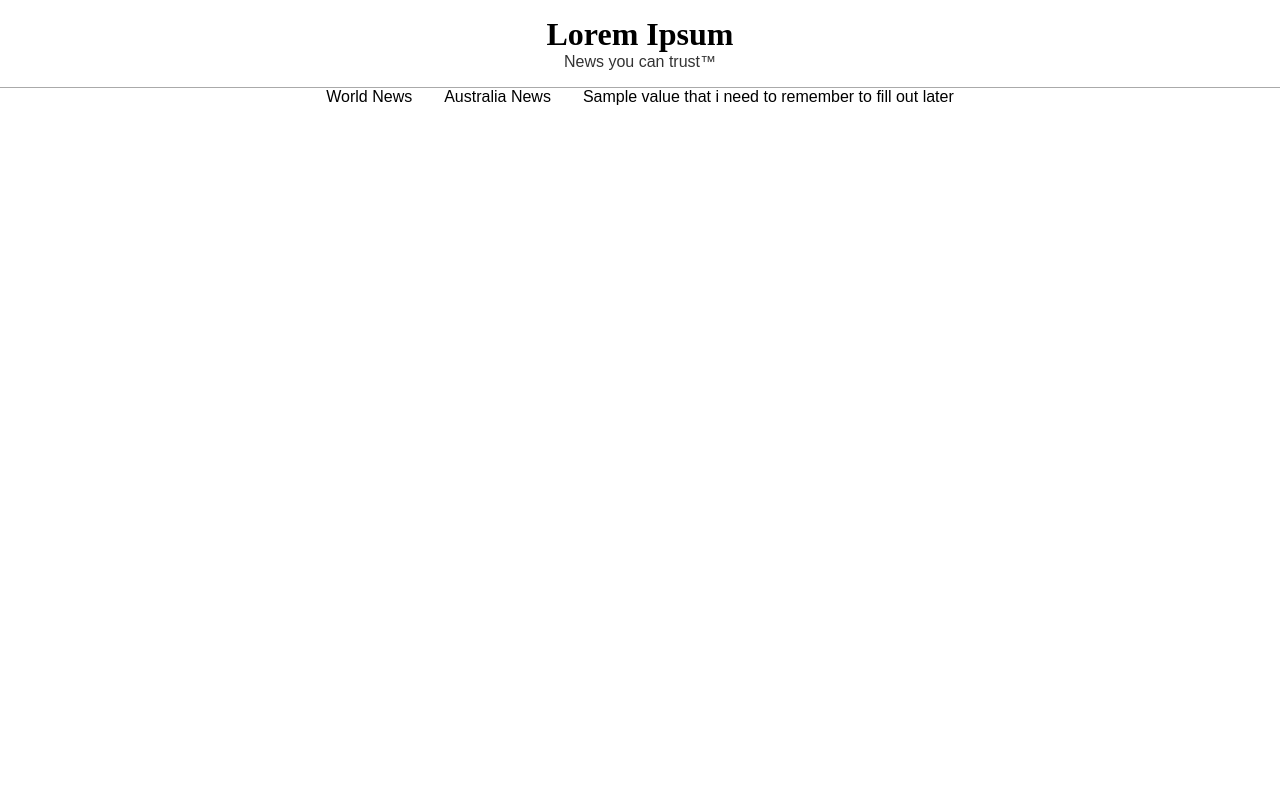
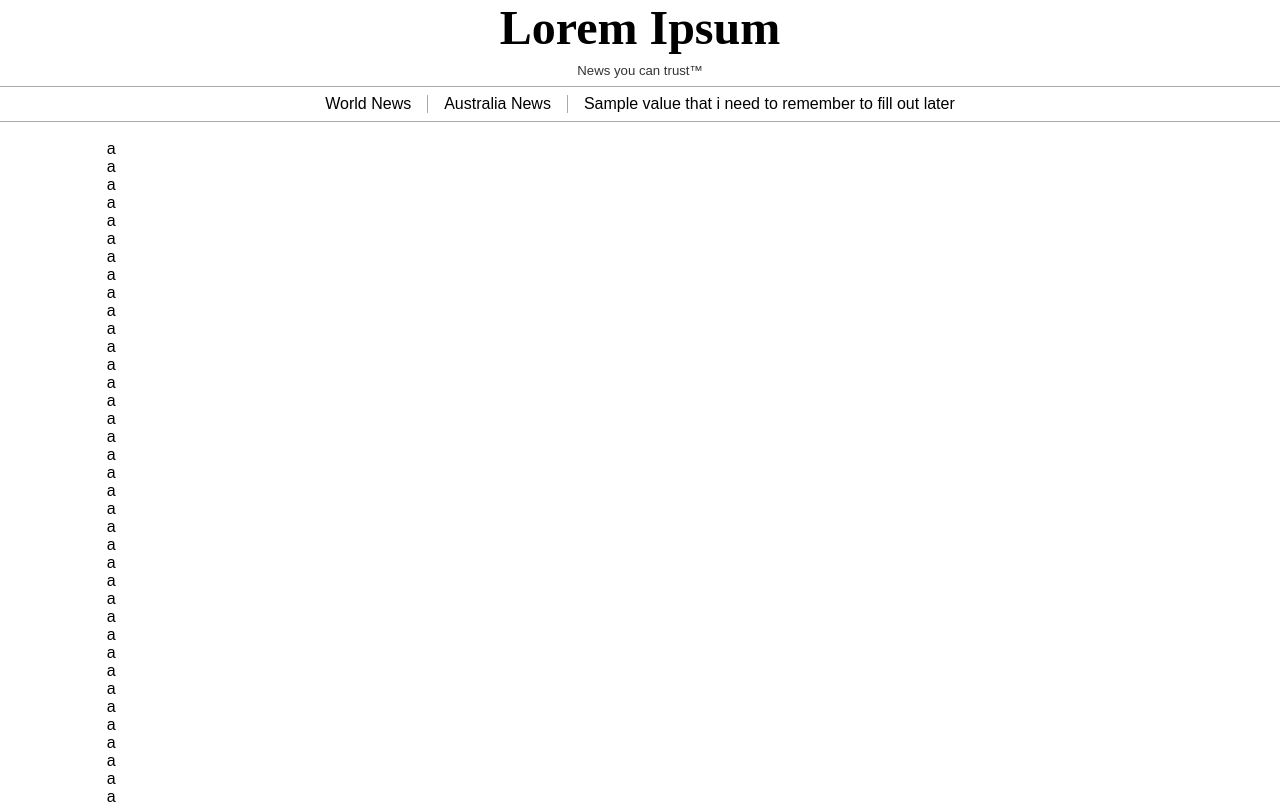
Before and after one commit to redisnotbluedev/news, a plain HTML site: page index.html in a window 1280 px wide. Shown: the top 804 px of the page. Drawn offline with Linux system fonts and the light colour scheme.

Commit message:
cool scrolly thing

```diff
--- a/index.html
+++ b/index.html
@@ -10,17 +10,117 @@
 				<h1 class="serif">Lorem Ipsum</h1>
 				<p class="small">News you can trust&trade;</p>
 			</hgroup>
+		</header>
+		<nav>
 			<ul>
 				<li>
-					World News
+					<a href="/world">World News</a>
 				</li>
 				<li>
-					Australia News
+					<a href="/australia">Australia News</a>
 				</li>
 				<li>
-					Sample value that i need to remember to fill out later
+					<a href="/sample">Sample value that i need to remember to fill out later</a>
 				</li>
 			</ul>
-		</header>
+		</nav>
+		<main style="white-space: pre">
+			a
+			a
+			a
+			a
+			a
+			a
+			a
+			a
+			a
+			a
+			a
+			a
+			a
+			a
+			a
+			a
+			a
+			a
+			a
+			a
+			a
+			a
+			a
+			a
+			a
+			a
+			a
+			a
+			a
+			a
+			a
+			a
+			a
+			a
+			a
+			a
+			a
+			a
+			a
+			a
+			a
+			a
+			a
+			a
+			a
+			a
+			a
+			a
+			a
+			a
+			a
+			a
+			a
+			a
+			a
+			a
+			a
+			a
+			a
+			a
+			a
+			a
+			a
+			a
+			a
+			a
+			a
+			a
+			a
+			a
+			a
+			a
+			a
+			a
+			a
+			a
+			a
+			a
+			a
+			a
+			a
+			a
+			a
+			a
+			a
+			a
+			a
+			a
+			a
+			a
+			a
+			a
+			a
+			a
+			a
+			a
+		</main>
 	</body>
 </html>
--- a/style.css
+++ b/style.css
@@ -4,20 +4,22 @@
 
 	--text-primary: #000;
 	--text-secondary: #333;
+	--text-tertiary: #555;
 
-	--font-sm: 1rem;
-	--font-md: 1.5rem;
-	--font-lg: 2rem;
+	--font-sm: 0.825rem;
+	--font-md: 1rem;
+	--font-lg: 3rem;
 
 	--font-serif: "Times New Roman", Times, serif;
 	--font-sans: Arial, Helvetica, sans-serif;
 }
 
-*, *::after, *::before {
+:where(*, *::after, *::before) {
 	box-sizing: border-box;
 	padding: 0;
 	margin: 0;
 	font-family: var(--font-sans);
+	font-size: var(--font-md);
 	color: var(--text-primary);
 }
 
@@ -25,12 +27,7 @@ h1 {
 	font-size: var(--font-lg);
 }
 
-header {
-	background: var(--header-color);
-	height: 20%;
-	padding: 1rem 0;
-
-	& > hgroup {
+hgroup {
 	display: flex;
 	flex-direction: column;
 	align-items: center;
@@ -38,15 +35,32 @@ header {
 	border-bottom: var(--border);
 
 	& > p {
-			padding-bottom: 1rem;
+		padding: 0.5rem 0;
 	}
 }
+
+nav {
+	position: sticky;
+	top: 0;
+	z-index: 999;
 
 	& > ul {
 		list-style-type: none;
 		display: flex;
-		gap: 2rem;
 		justify-content: center;
+		padding: 0.5rem;
+		border-bottom: var(--border);
+		background: var(--header-bg);
+
+		& > li:not(:last-child) {
+			border-right: var(--border);
+			margin-right: 1rem;
+			padding-right: 1rem;
+		}
+
+		& > li > a {
+			text-decoration: none;
+		}
 	}
 }
 
```
Lines whose indentation alone changed are shown as unchanged.
